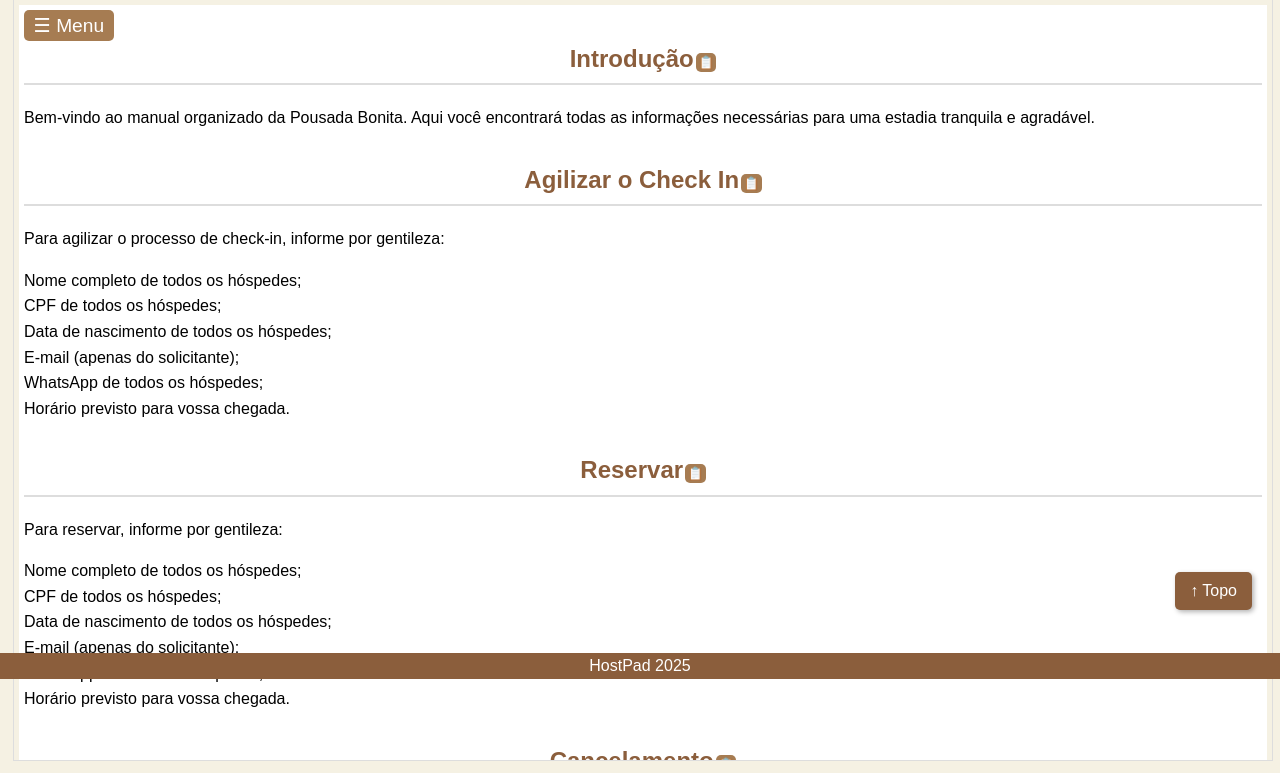
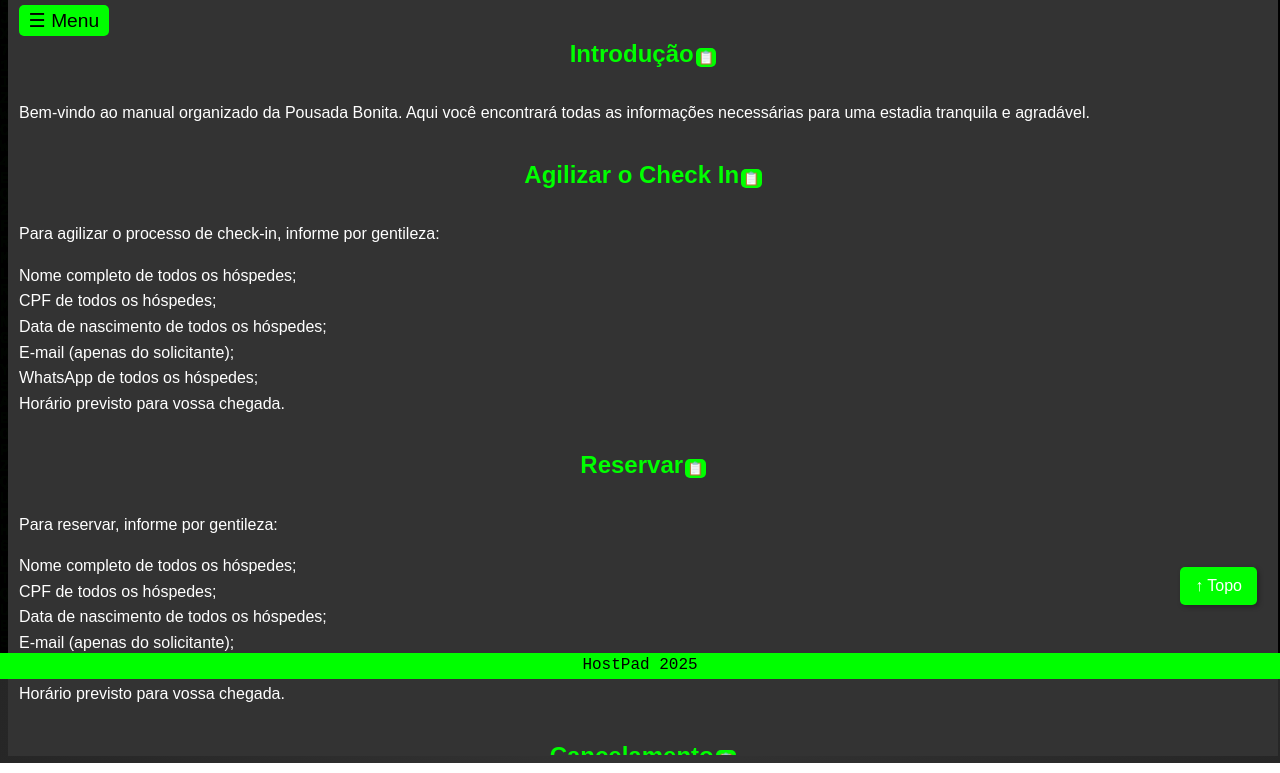
Before and after one commit to karenramall12/buscador-interno, a website: page index.html in a window 1280 px wide. Shown: the part 121-894 px from the top of the page. Drawn offline with Linux system fonts and the light colour scheme.

Commit message:
atualizaçõ de paleta

```diff
--- a/chatgpt_busca.js
+++ b/chatgpt_busca.js
@@ -122,11 +122,7 @@ document.addEventListener("DOMContentLoaded", function () {
     });
 });
 
-// Define fundo branco no iframe quando ele carregar
-document.getElementById("manualFrame").addEventListener("load", function () {
-    const iframeDoc = this.contentWindow.document;
-    iframeDoc.body.style.background = "white";
-});
+
 
 // Botão "Voltar ao Topo"
 document.addEventListener("DOMContentLoaded", function () {
--- a/index.html
+++ b/index.html
@@ -7,7 +7,35 @@
   <link rel="stylesheet" href="styles.css">
 </head>
 
+<style>
+    body {
+  margin: 0;
+  padding: 0;
+  font-family: 'Courier New', monospace;
+  color: var(--link-color); /* Texto principal em Verde Elétrico */
+  background: linear-gradient(270deg, #000000, #333333, #000000); /* Degradê escuro */
+  background-size: 400% 400%;
+  animation: backgroundMove 10s infinite alternate ease-in-out;
 
+}
+
+/* Animação do degradê de fundo */
+@keyframes backgroundMove {
+  0% { background-position: 0% 50%; }
+  100% { background-position: 100% 50%; }
+}
+
+/* Criando o Canvas para efeito Matrix */
+#matrixCanvas {
+  position: fixed;
+  top: 0;
+  left: 0;
+  width: 100%;
+  height: 100%;
+  z-index: -1; /* Fica atrás do conteúdo */
+  pointer-events: none; /* Não interfere com cliques */
+}
+</style>
 <body>
   <h1>Buscador interno</h1>
   <!-- Campo de busca -->
@@ -27,6 +55,52 @@
   <!-- Inclusão do script -->
   <script src="chatgpt_busca.js"></script>
   <footer>HostPad 2025</footer>
+  <canvas id="matrixCanvas"></canvas>
+  <script>
+    const canvas = document.getElementById('matrixCanvas');
+const ctx = canvas.getContext('2d');
+
+// Ajustando o canvas para ocupar toda a tela
+function ajustarCanvas() {
+    canvas.width = window.innerWidth;
+    canvas.height = window.innerHeight;
+}
+ajustarCanvas(); // Ajusta quando a página carrega
+
+const letters = "0123456789ABCDEFGHIJKLMNOPQRSTUVWXYZ";
+const fontSize = 16;
+const columns = Math.floor(canvas.width / fontSize);
+const drops = Array(columns).fill(1);
+
+function drawMatrix() {
+    ctx.fillStyle = "rgba(0, 0, 0, 0.1)"; // Fundo escurecendo gradualmente
+    ctx.fillRect(0, 0, canvas.width, canvas.height);
+
+    ctx.fillStyle = "#00FF00"; // Cor dos códigos (Verde Elétrico)
+    ctx.font = `${fontSize}px monospace`;
+
+    for (let i = 0; i < drops.length; i++) {
+        const text = letters[Math.floor(Math.random() * letters.length)];
+        ctx.fillText(text, i * fontSize, drops[i] * fontSize);
+
+        if (drops[i] * fontSize > canvas.height && Math.random() > 0.975) {
+            drops[i] = 0;
+        }
+
+        drops[i]++;
+    }
+}
+
+setInterval(drawMatrix, 50);
+
+// Ajuste quando a tela for redimensionada
+window.addEventListener('resize', () => {
+    ajustarCanvas();
+    drops.length = Math.floor(canvas.width / fontSize);
+    drops.fill(1);
+});
+
+  </script>
 
 </body>
 </html>
--- a/manual_organizado.html
+++ b/manual_organizado.html
@@ -7,6 +7,23 @@
   <title>Menu Hamburger Fixo</title>
 
   <link rel="stylesheet" href="styles.css">
+  <style>
+    body {
+background-color:#333333
+    }
+    /* Ajuste do título para ter uma sombra e os códigos passarem atrás */
+h1 {
+  position: relative; /* Mantém o título sobre o efeito Matrix */
+  z-index: 2; /* Garante que fique sobre os códigos */
+  color: #00FFFF; /* Ciano Neon */
+  text-align: center;
+  font-size: 3rem; /* Tamanho do título */
+  text-shadow: 4px 4px 10px rgba(0, 255, 255, 0.8); /* Sombra brilhante neon */
+  padding: 20px;
+  margin-top: 20px;
+}
+
+  </style>
 
 
 
@@ -187,22 +204,6 @@ document.addEventListener("click", function(e) {
 
 
 
-// Seleciona o botão "Voltar ao Topo"
-const backToTop = document.getElementById('backToTop');
-
-// Exibe o botão quando a página é rolada mais de 200px
-window.addEventListener('scroll', () => {
-  if (window.pageYOffset > 200) {
-    backToTop.style.display = 'block';
-  } else {
-    backToTop.style.display = 'block';
-  }
-});
-
-// Ao clicar, rola suavemente para o topo da página
-backToTop.addEventListener('click', () => {
-  window.scrollTo({ top: 0, behavior: 'smooth' });
-});
   </script>
 
 
--- a/styles.css
+++ b/styles.css
@@ -1,14 +1,14 @@
 :root {
-  --primary-color: #8B5E3C; /* Marrom sofisticado */
-  --secondary-color: #F5F1E3; /* Bege claro */
-  --border-color: #ddd; /* Cor de borda neutra */
-  --link-color: #D4AF37; /* Dourado para links */
-  --link-hover-color: #B8860B; /* Dourado mais escuro para hover */
-  --button-color: #A67C52; /* Marrom médio para botões */
-  --button-hover-color: #8B5E3C; /* Marrom mais escuro para hover */
-  --button-text-color: #fff; /* Texto branco para botões */
-  --button-hover-text-color: #F5F1E3; /* Bege claro no hover */
-  --highlight-color: red; /* TESTE: Destacar texto em vermelho */
+  --primary-color:#00FF00;
+  --secondary-color:black;
+  --border-color: #333333;
+  --link-color: #D4AF37;
+  --link-hover-color:#00FF00;
+  --button-color:#00FF00;
+  --button-hover-color:#00ff0068;
+  --button-text-color:black;
+  --button-hover-text-color:#00ffff;
+  --highlight-color:#00FF00;
 }
 
 html, body {
@@ -16,11 +16,12 @@ html, body {
   margin: 0;
   padding: 5px;
   line-height: 1.6;
-  background-color: var(--secondary-color);
+
 }
 
 main {
-  background-color: white;
+  background-color:#333333;
+  color: white;
 }
 
 h1, h2, h3 {
@@ -120,6 +121,7 @@ button:hover {
 }
 
 .hamburger-menu {
+  color: white;
   position: fixed;
   top: 40px;
   left: 0;
@@ -230,7 +232,7 @@ footer {
   left: 0;
   width: 100vw;
   background-color: var(--primary-color);
-  color: white;
+  color:black;
   text-align: center;
   padding: 0px;
   gap: 10px;
```
